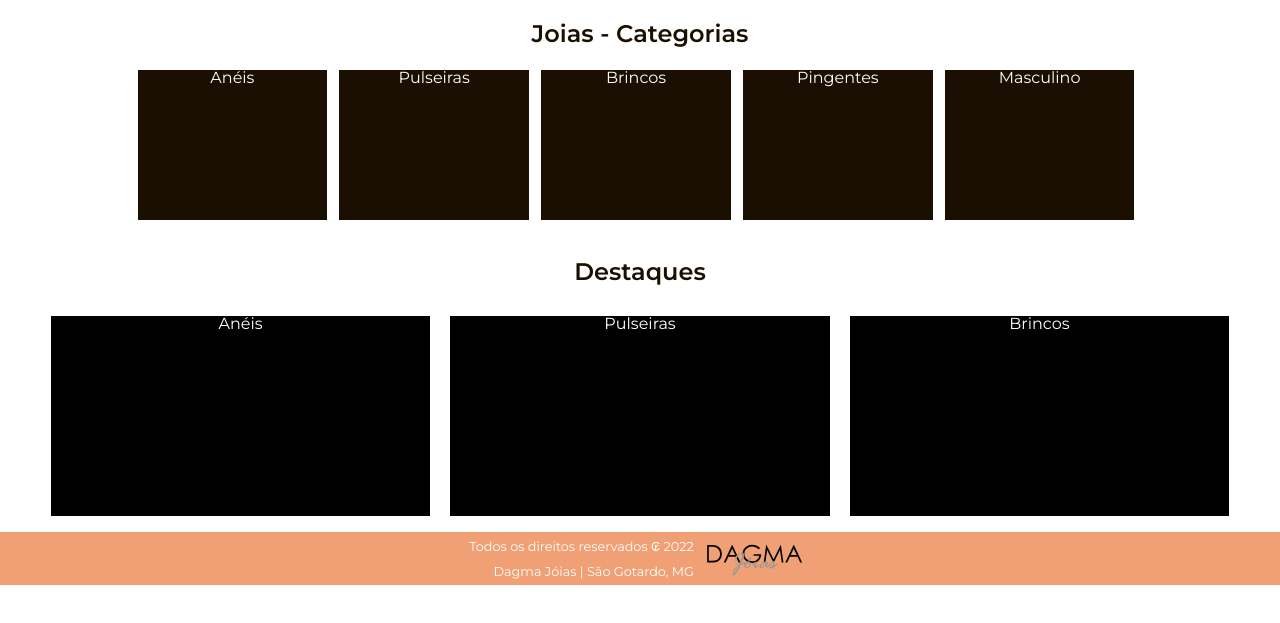
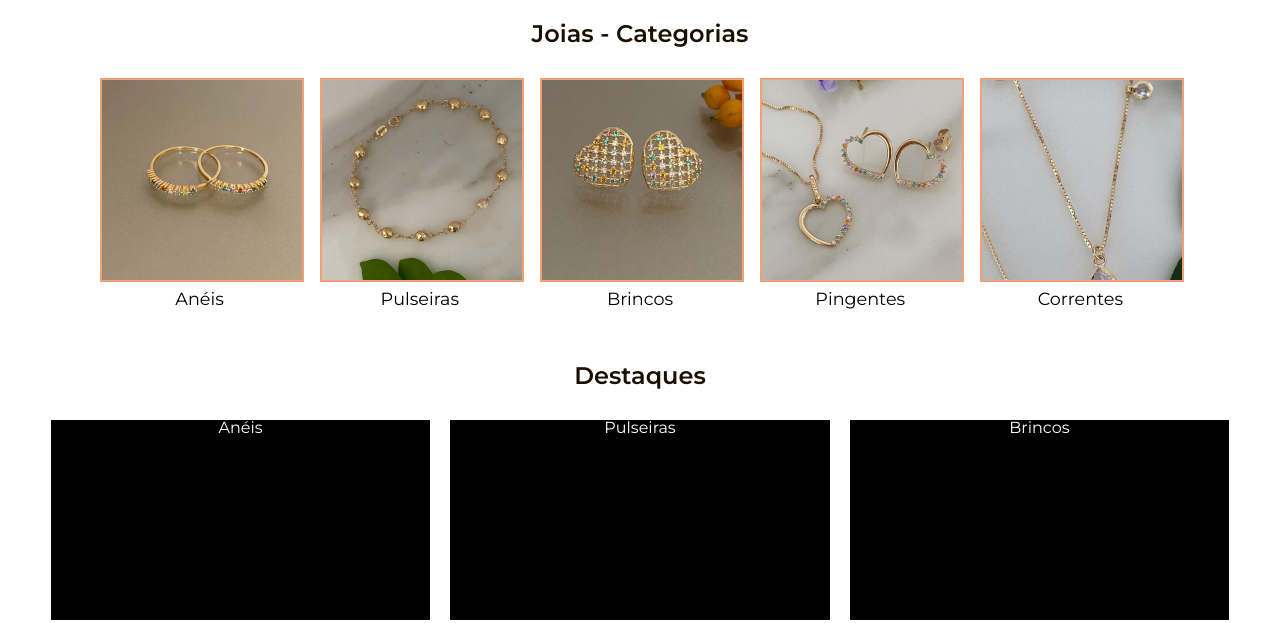
Before and after one commit to jhongmoreira/dagma, a plain HTML site: page index.html in a window 1280 px wide. Shown: the part 500-1123 px from the top of the page. Before the commit the page ends 1085 px from the top, so only its background shows below. Drawn offline with Linux system fonts and the light colour scheme.

Commit message:
Categoria Joias

```diff
--- a/css/principal.css
+++ b/css/principal.css
@@ -99,16 +99,39 @@ h1{
 }
 
 .categorias ul{
+  width: 100%;
   text-align: center;
+  gap: .5em;
+  text-align: center;
+}
+
+#lista-categorias span{
+  box-sizing: border-box;
+  display: block;
+  color:black;
+  font-size: 1.1em;
+  padding: 0.5rem;
+}
+
+#lista-categorias img{
+  border: 2px solid var(--cor-primaria);
 }
 
 .categorias li {
   display: inline-block;
-  width: 15%;
-  height: 150px;
+  width: 200px;
   margin-right: 0.5em;
-  background-color: #1A0F01;
-  color: white;
+  margin: .5em;
+}
+
+.categorias a{
+  color: black;
+  text-decoration: none;
+  display: block;
+}
+
+.categorias a:hover{
+  text-decoration: underline;
 }
 
 .destaques{
@@ -267,6 +290,18 @@ footer img{
     top: -7px;
   }
 
+  #lista-categorias ul li{
+    display: block;
+    width: 100%;
+    background-color: none;
+    margin-top: 2rem;
+  }
+
+  .categorias li img{
+    box-sizing: border-box;
+    width: 70%;
+  }
+
 
 
 }
--- a/index.html
+++ b/index.html
@@ -40,13 +40,30 @@
     <!-- Categorias -->
     <section class="categorias">
       <h1>Joias - Categorias</h1>
-      <ul>
-        <li>Anéis</li>
-        <li>Pulseiras</li>
-        <li>Brincos</li>
-        <li>Pingentes</li>
-        <li>Masculino</li>
-      </ul>
+      <div id="lista-categorias">
+        <ul>
+          <li>
+            <img src="img/produtos/aneis.png" alt="Imagem de dois anéis com pedras">
+            <span><a href="#">Anéis</a></span>
+          </li>
+          <li>
+            <img src="img/produtos/pulseiras.png" alt="Imagem de uma pulseira">
+            <span><a href="#">Pulseiras</a></span>
+          </li>
+          <li>
+            <img src="img/produtos/brincos.png" alt="Imagem de brincos">
+            <span><a href="#">Brincos</a></span>
+          </li>
+          <li>
+            <img src="img/produtos/pingentes.png" alt="Imagem de um pingente">
+            <span><a href="#">Pingentes</a></span>
+          </li>
+          <li>
+            <img src="img/produtos/correntes.png" alt="Imagem de corrente de ouro">
+            <span><a href="#">Correntes</a></span>
+          </li>
+        </ul>
+      </div>
     </section>
     <!-- Destaques -->
     <section class="destaques">
```
Also changed, not shown: img/banner.png, img/banner_bkp.png (added), img/produtos/aneis.png (added), img/produtos/brincos.png (added), img/produtos/correntes.png (added), img/produtos/pingentes.png (added), img/produtos/pulseiras.png (added), 1 other file.
